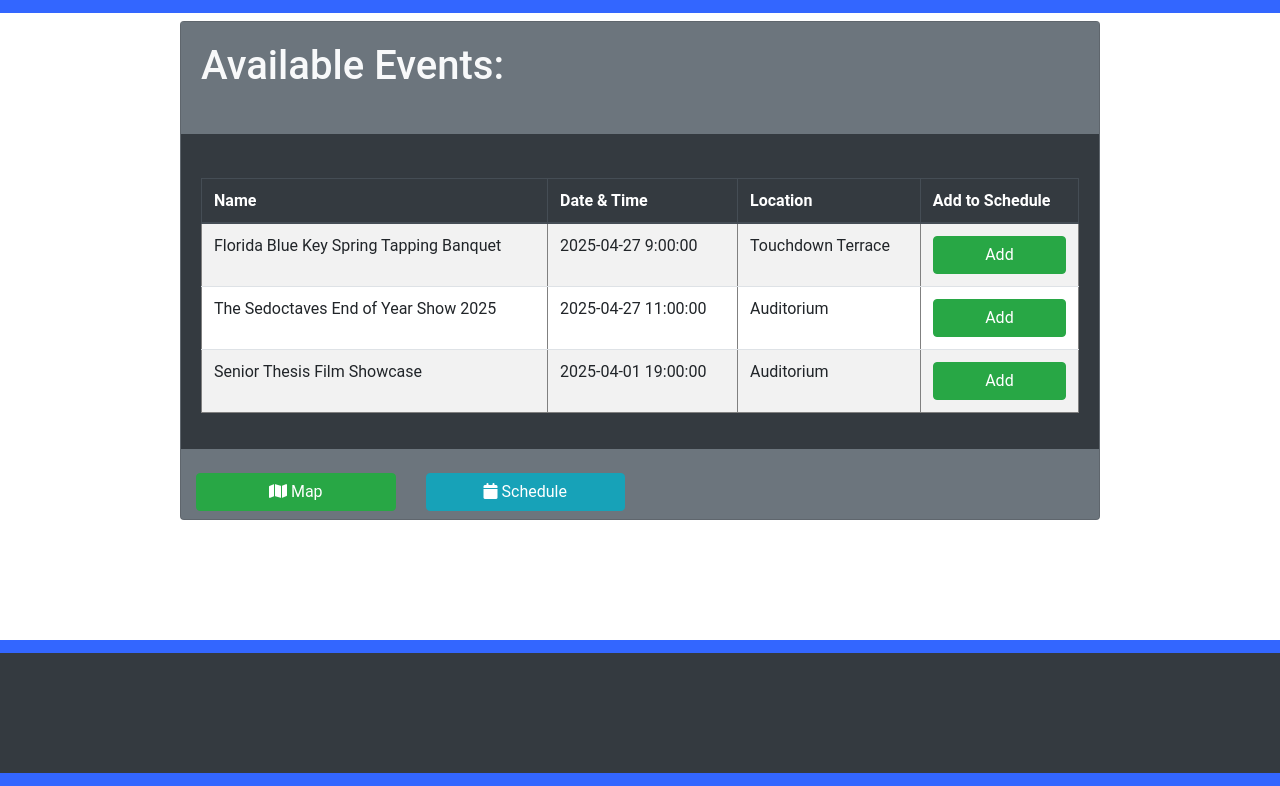
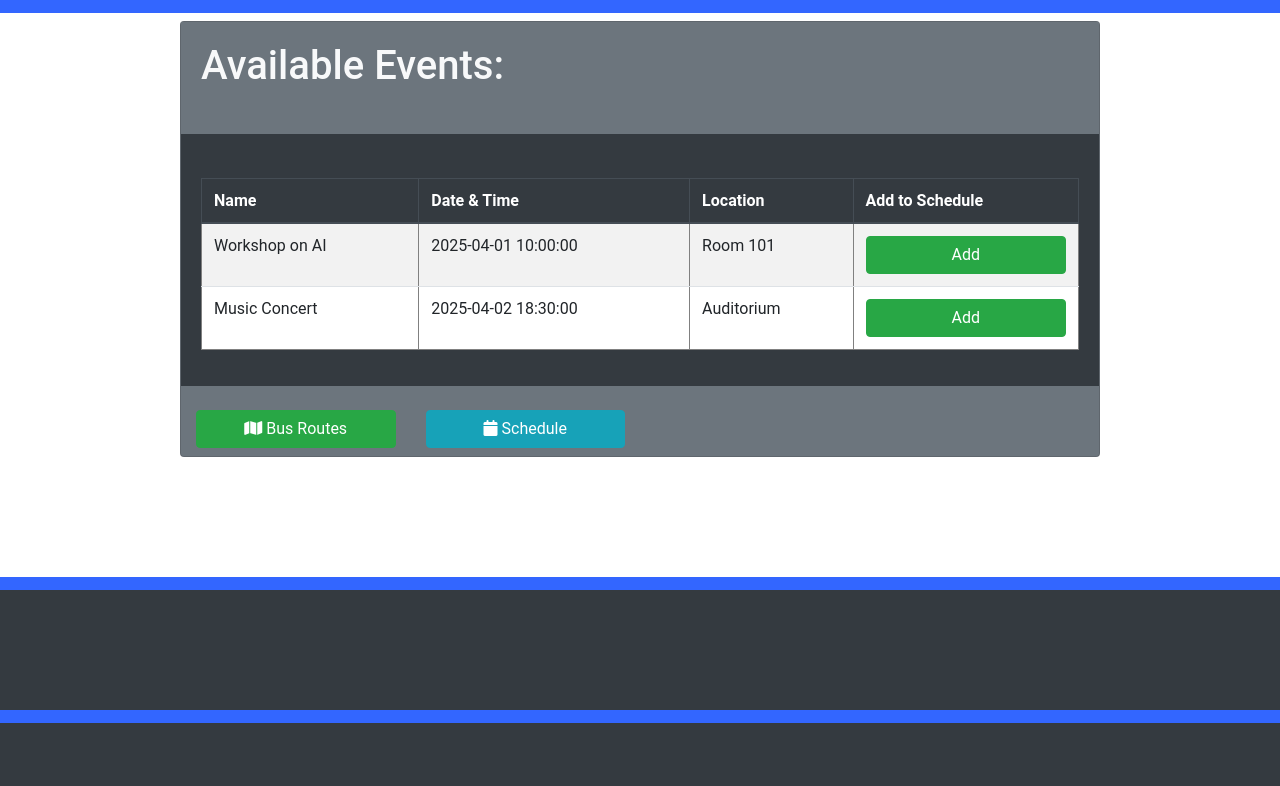
Before and after one commit to CapNCrunchy/cap5100_proj, a Flask app: page /event in a window 1280 px wide. Shown: the part 137-923 px from the top of the page. After the commit the page ends 860 px from the top, so only its background shows below. Run offline with Flask 3, Linux system fonts and the light colour scheme; some libraries are stand-ins or nearby versions.

Commit message:
Update 'map' button label to 'Bus Routes'

```diff
--- a/vishwath/app.py
+++ b/vishwath/app.py
@@ -39,9 +39,8 @@
 
 
 EVENTS = [
-    {"name": "Florida Blue Key Spring Tapping Banquet", "start": "2025-04-27 9:00:00", "loc": "Touchdown Terrace"},
-    {"name": "The Sedoctaves End of Year Show 2025", "start": "2025-04-27 11:00:00", "loc": "Auditorium"},
-    {"name": "Senior Thesis Film Showcase", "start": "2025-04-01 19:00:00", "loc": "Auditorium"}
+    {"name": "Workshop on AI", "start": "2025-04-01 10:00:00", "loc": "Room 101"},
+    {"name": "Music Concert", "start": "2025-04-02 18:30:00", "loc": "Auditorium"}
 ]
 
 @app.route('/event')
--- a/vishwath/templates/event.html
+++ b/vishwath/templates/event.html
@@ -83,7 +83,7 @@
 					<div class="row">
 					<div class="col-lg-3 mb-2">
 					 <a href="{{ url_for('route') }}" class="btn btn-success btn-block">
-					 <i class="fas fa-map"></i> Map
+					 <i class="fas fa-map"></i> Bus Routes
 					 </a>
 					 </div>
 						<div class="col-lg-3 mb-2">
--- a/vishwath/templates/generate.html
+++ b/vishwath/templates/generate.html
@@ -64,7 +64,7 @@
 						<div class="row">
 							<div class="col-lg-3 mb-2">
 								<a href="{{ url_for('route') }}" class="btn btn-success btn-block">
-									<i class="fas fa-map"></i> Map
+									<i class="fas fa-map"></i> Bus Routes
 								</a>
 							</div>
 							<div class="col-lg-3 mb-2">
--- a/vishwath/templates/schedule.html
+++ b/vishwath/templates/schedule.html
@@ -85,7 +85,7 @@
 						<div class="row">
 							<div class="col-lg-3 mb-2">
 								<a href="{{ url_for('route') }}" class="btn btn-success btn-block">
-									<i class="fas fa-map"></i> Map
+									<i class="fas fa-map"></i> Bus Routes
 								</a>
 							</div>
 							<div class="col-lg-3 mb-2">
```
